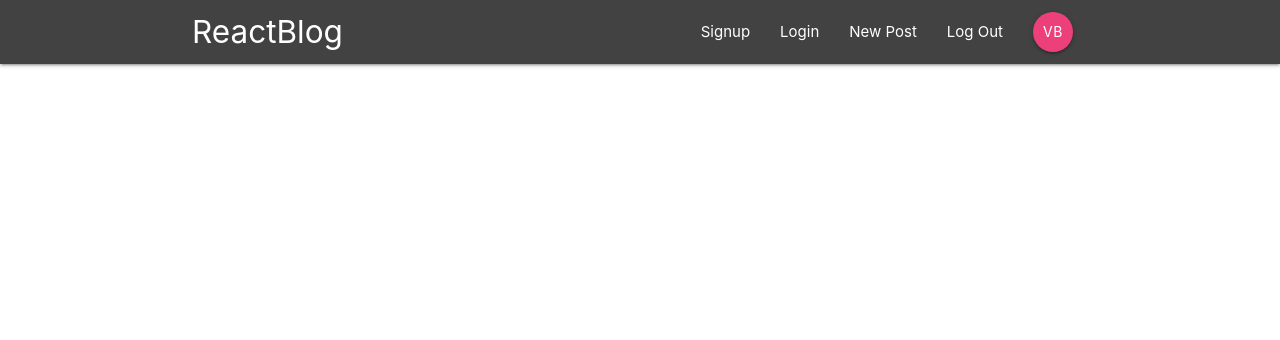
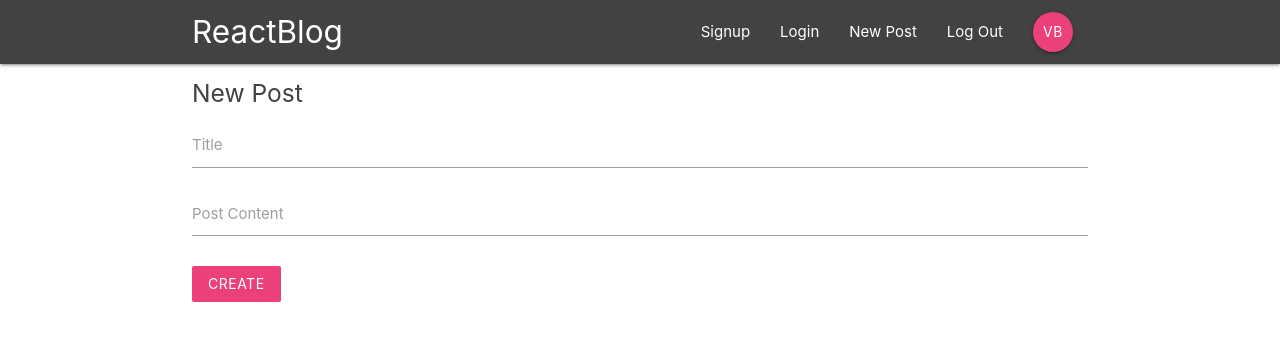
Before and after one commit to hexblend/ReactFirebaseBlog, a React (Create React App) app: page /new-post in a window 1280 px wide. Shown: the top 340 px of the page. Built offline with nearby package versions, Linux system fonts and the light colour scheme.

Commit message:
Create Post comp route + basic functionality

```diff
--- a/src/App.js
+++ b/src/App.js
@@ -7,6 +7,7 @@
 import PostDetails from './components/posts/PostDetails';
 import SignIn from './components/auth/SignIn';
 import SignUp from './components/auth/SignUp';
+import CreatePost from './components/posts/CreatePost';
 
 class App extends Component {
   render() {
@@ -19,6 +20,7 @@
             <Route path="/post/:id" component={PostDetails} />
             <Route path="/signin" component={SignIn} />
             <Route path="/signup" component={SignUp} />
+            <Route path="/new-post" component={CreatePost} />
           </Switch>
         </div>
       </BrowserRouter>
--- a/src/components/posts/CreatePost.js
+++ b/src/components/posts/CreatePost.js
@@ -0,0 +1,42 @@
+import React, { Component } from 'react';
+
+class CreatePost extends Component {
+    state = {
+        title: '',
+        content: ''
+    }
+
+    handleChange = (e) => {
+        this.setState({
+            [e.target.id]: e.target.value
+        });
+    }
+
+    handleSubmit = (e) => {
+        e.preventDefault();
+        console.log(this.state);
+    }
+
+    render() {
+        return (
+            <div className="container">
+                <form onSubmit={this.handleSubmit} className="white">
+                    <h5 className="grey-text text-darken-3">New Post</h5>
+                    <div className="input-field">
+                        <label htmlFor="title">Title</label>
+                        <input type="text" id="title" onChange={this.handleChange} />
+                    </div>
+                    <div className="input-field">
+                        <label htmlFor="content">Post Content</label>
+                        <textarea id="content" className="materialize-textarea" onChange={this.handleChange}></textarea>
+                    </div>
+                    <div className="input-field">
+                        <button className="btn pink lighten-1 z-depth-0">Create</button>
+                    </div>
+                </form>
+            </div>
+        );
+    }
+}
+
+export default CreatePost;
```
